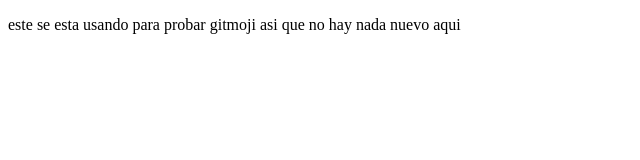
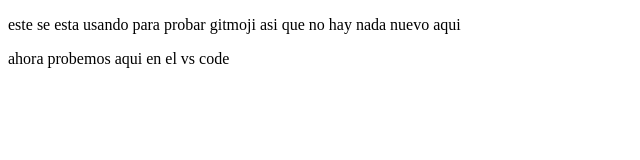
Before and after one commit to IrvingGeovanni1/miweb, a plain HTML site: page index.html in a window 1280 px wide. Shown: the whole page, without its empty margins (0-640 px from the left). Drawn offline with Linux system fonts and the light colour scheme.

Commit message:
nuevo mensaje para esto ✅

```diff
--- a/index.html
+++ b/index.html
@@ -7,5 +7,6 @@
 </head>
 <body>
     <p>este se esta usando para probar gitmoji asi que no hay nada nuevo aqui</p>
+    <p>ahora probemos aqui en el vs code</p>
 </body>
 </html>
```
